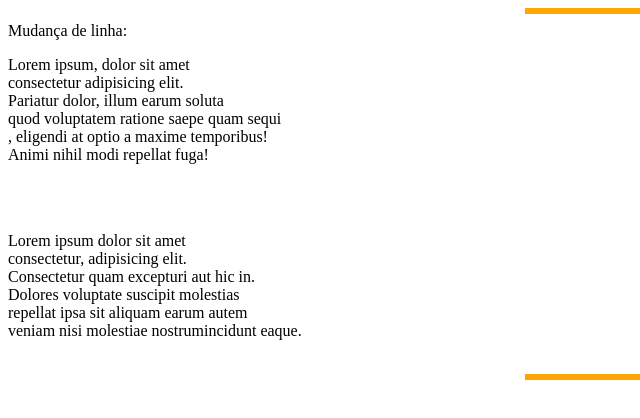
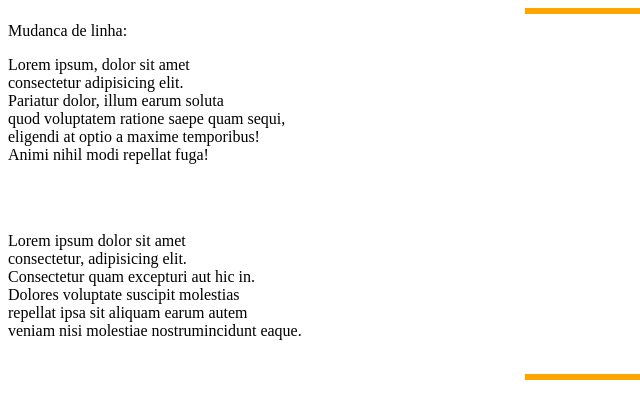
Before and after one commit to tokilabs/mentoria-2021, a plain HTML site: page mentorados/exercícios html - isaq/exercicio2.html in a window 1280 px wide. Shown: the full height of the page, 0-640 px from the left. Drawn offline with Linux system fonts and the light colour scheme.

Commit message:
exercício2.html

```diff
--- a/mentorados/exercícios html - isaq/exercicio2.html
+++ b/mentorados/exercícios html - isaq/exercicio2.html
@@ -6,11 +6,11 @@
     </head>
     <body>
         <hr align="center" noshade color="orange" size="6" width="18%">
-        <div align="left">Mudança de linha:<br>
+        <div align="left">Mudanca de linha:<br>
             <p>
             Lorem ipsum, dolor sit amet<br> consectetur adipisicing elit.<br>
             Pariatur dolor, illum earum soluta<br>
-            quod voluptatem ratione saepe quam sequi<br>,
+            quod voluptatem ratione saepe quam sequi,<br>
             eligendi at optio a maxime temporibus!<br>
             Animi nihil modi repellat fuga!<br>
             </p><br><br>
```
